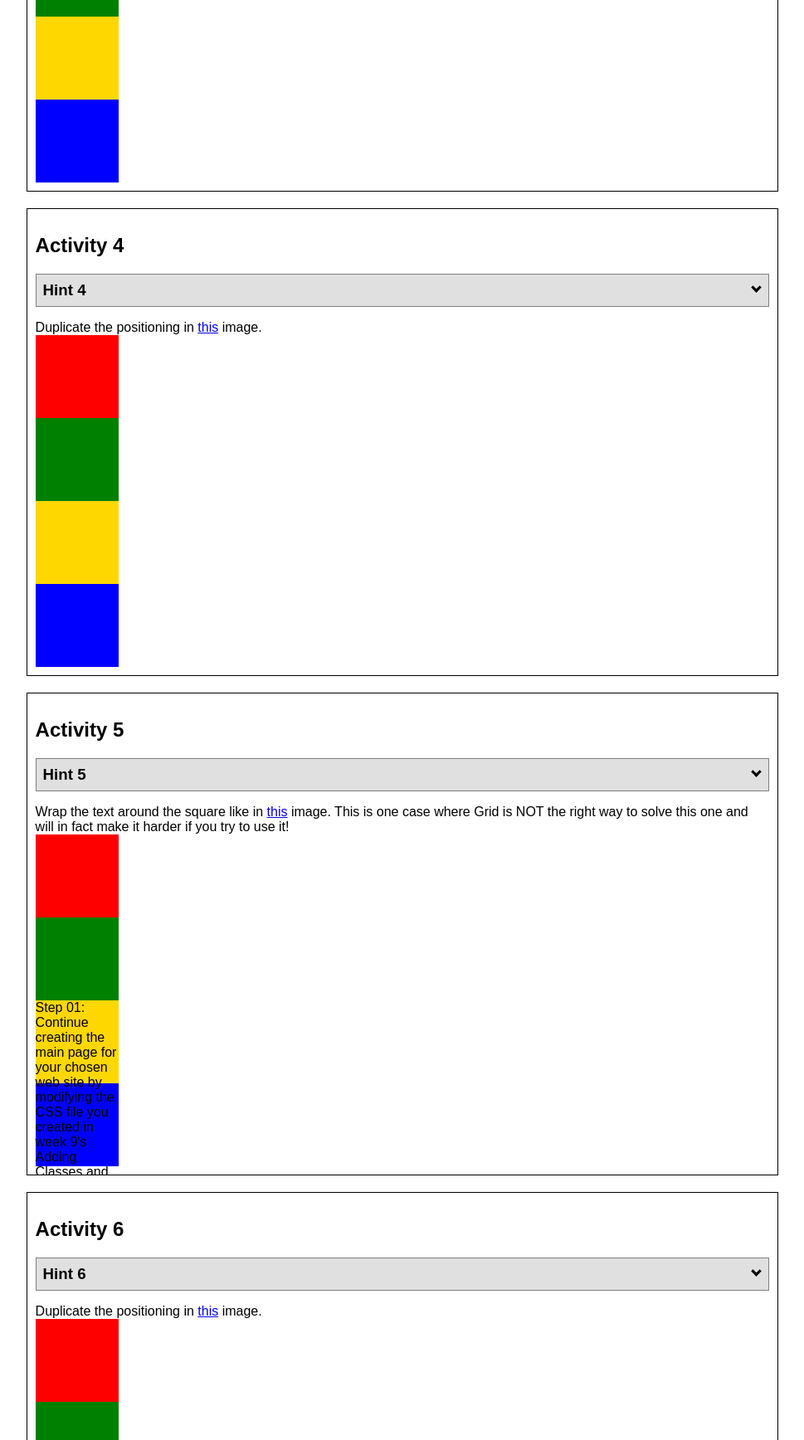
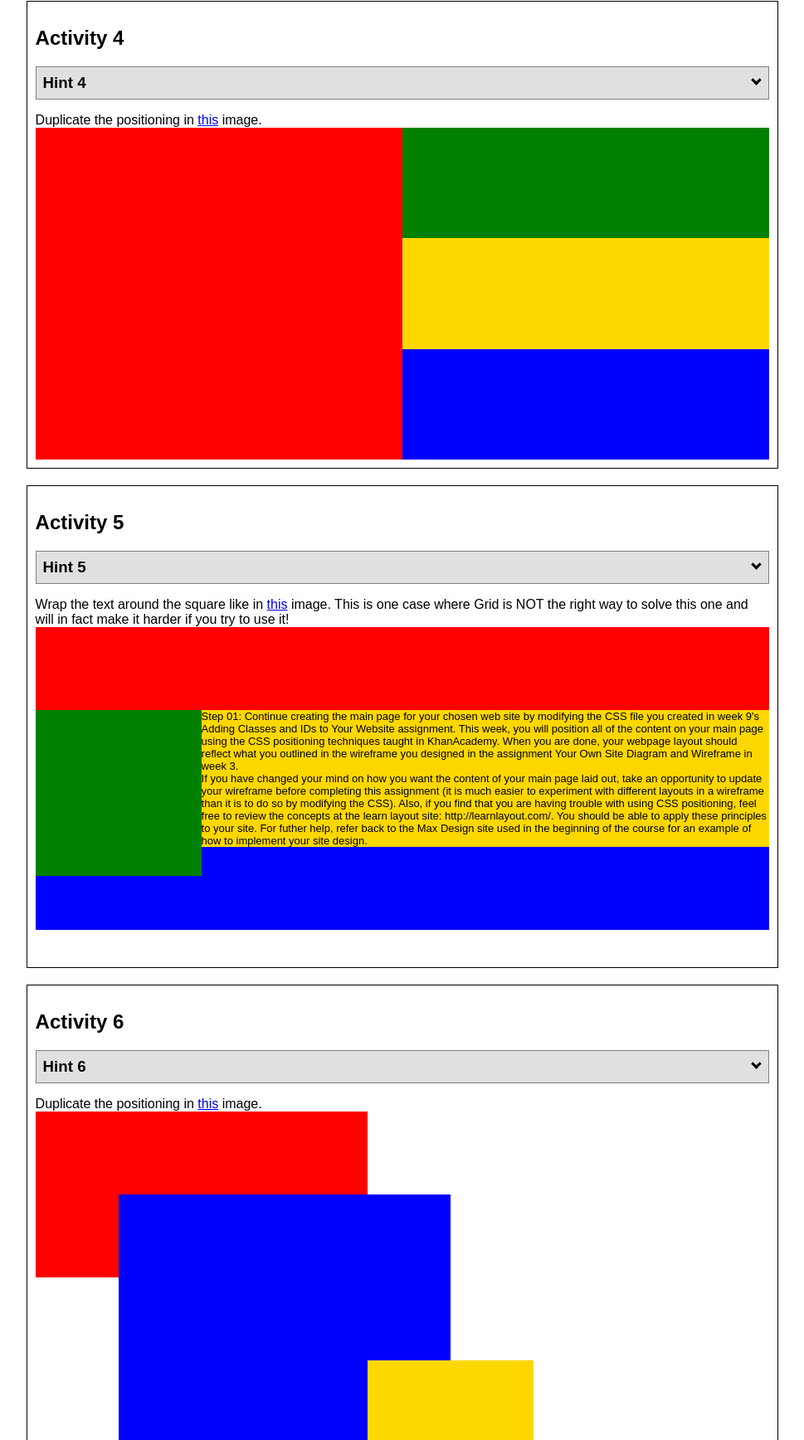
Before and after one commit to tallumym/WDD-130-HTML, a plain HTML site: page positioning.html in a window 1280 px wide. Shown: the part 1940-3676 px from the top of the page at 83% size, without its empty margins (155-1124 px from the left). Drawn offline with Linux system fonts and the light colour scheme.

Commit message:
Added the rest of the activities

```diff
--- a/positionstyles.css
+++ b/positionstyles.css
@@ -40,69 +40,90 @@
   width: 100px;
   height: 100px;
   background-color: red;
+  margin-top:10px;
+  margin-left: 10px;
 }
 .green2 {
   width: 100px;
   height: 100px;
   background-color: green;
+  margin-top: -50px;
+  margin-left: 50px;
 }
 .yellow2 {
   width: 100px;
   height: 100px;
   background-color: gold;
+  margin-top: -50px;
+  margin-left: 80px;
 }
 .blue2 {
   width: 100px;
   height: 100px;
   background-color: blue;
+  margin-top: -50px;
+  margin-left: 110px;
 }
 /* Activity 3 styles */
 .content3 {
   /* This is the parent of the activity 3 boxes. */
+  display: grid;
+  grid-template-columns: 1fr 1fr;
+  justify-items: center;
 }
 .red3 {
-  width: 100px;
+  width: 100%;
   height: 100px;
   background-color: red;
+  grid-column: 1/3;
 }
 .green3 {
-  width: 100px;
+  width: 200px;
   height: 100px;
   background-color: green;
+  display:grid;
 }
 .yellow3 {
-  width: 100px;
+  width: 200px;
   height: 100px;
   background-color: gold;
+  grid-column: 2/3;
+
 }
 .blue3 {
-  width: 100px;
+  width: 100%;
   height: 100px;
   background-color: blue;
+  grid-column: 1/3;
 }
 /* Activity 4 styles */
 .content4 {
   /* This is the parent of the activity 4 boxes. */
   height: 400px;
+  display: grid;
+  grid-template-columns: 1fr 1fr;
+  grid-template-rows: 1fr 1fr 1fr;
 }
 .red4 {
-  width: 100px;
-  height: 100px;
+  width: 100%;
+  height: 100%;
   background-color: red;
+  grid-row: 1/4;
 }
 .green4 {
-  width: 100px;
-  height: 100px;
+  width: 100%;
+  height: 100%;
   background-color: green;
+
 }
 .yellow4 {
-  width: 100px;
-  height: 100px;
+  width: 100%;
+  height: 100%;
   background-color: gold;
 }
 .blue4 {
-  width: 100px;
-  height: 100px;
+  width: 100%;
+  height: 100%;
   background-color: blue;
 }
 /* Activity 5 styles */
@@ -111,50 +132,66 @@
   height: 400px;
 }
 .red5 {
-  width: 100px;
+  width: 100%;
   height: 100px;
   background-color: red;
 }
 .green5 {
-  width: 100px;
-  height: 100px;
+  width: 200px;
+  height: 200px;
   background-color: green;
+  float: left;
 
 }
 .yellow5 {
-  width: 100px;
-  height: 100px;
+  width: 100%;
+  height: auto;
   background-color: gold;
-
+  font-size: 13px;
 }
 .blue5 {
-  width: 100px;
+  width: 100%;
   height: 100px;
   background-color: blue;
 }
 /* Activity 6 styles */
 .content6 {
   /* This is the parent of the activity 6 boxes. */
+  display: grid;
+  grid-template-columns: repeat(6, 100px);
+  grid-template-rows: repeat(6, 100px);
 }
 .red6 {
-  width: 100px;
-  height: 100px;
+  width: 400px;
+  height: 200px;
   background-color: red;
+  grid-column: 1/5;
+  grid-row: 1/3;
+  z-index: 0;
 }
 .green6 {
-  width: 100px;
-  height: 100px;
+  width: 200px;
+  height: 200px;
   background-color: green;
+  grid-column: 1/3;
+  grid-row: 5/7;
+  z-index: 2;
 }
 .yellow6 {
-  width: 100px;
-  height: 100px;
+  width: 200px;
+  height: 400px;
   background-color: gold;
+  grid-column: 5/7;
+  grid-row: 4/7;
+  z-index: 2;
 }
 .blue6 {
-  width: 100px;
-  height: 100px;
+  width: 400px;
+  height: 400px;
   background-color: blue;
+  grid-column: 2/6;
+  grid-row: 2/6;
+  z-index: 1;
 }
 
 
```
